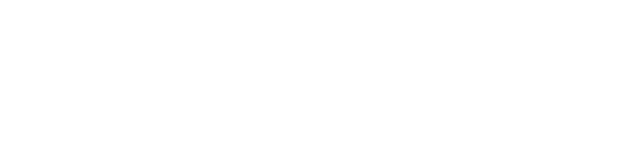
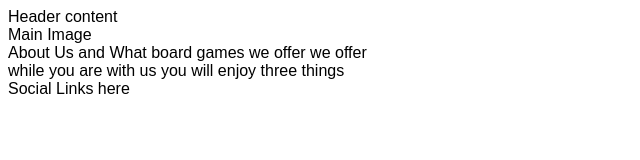
Before and after one commit to addas3/board-game-cafe, a plain HTML site: page index.html in a window 1280 px wide. Shown: the whole page, without its empty margins (0-640 px from the left). Drawn offline with Linux system fonts and the light colour scheme.

Commit message:
Add core structure for home page

```diff
--- a/index.html
+++ b/index.html
@@ -11,6 +11,20 @@
     <title>Board Game Cafe</title>
 </head>
 <body>
+    <header>Header content</header>
+    <section>
+        Main Image
+    </section>
+    <section>
+        About Us and What board games we offer we offer
+    </section>
+    <section>
+        while you are with us you will enjoy three things
+    </section>
+
+    <footer>
+        Social Links here
+    </footer>
 
 </body>
 </html>
```
